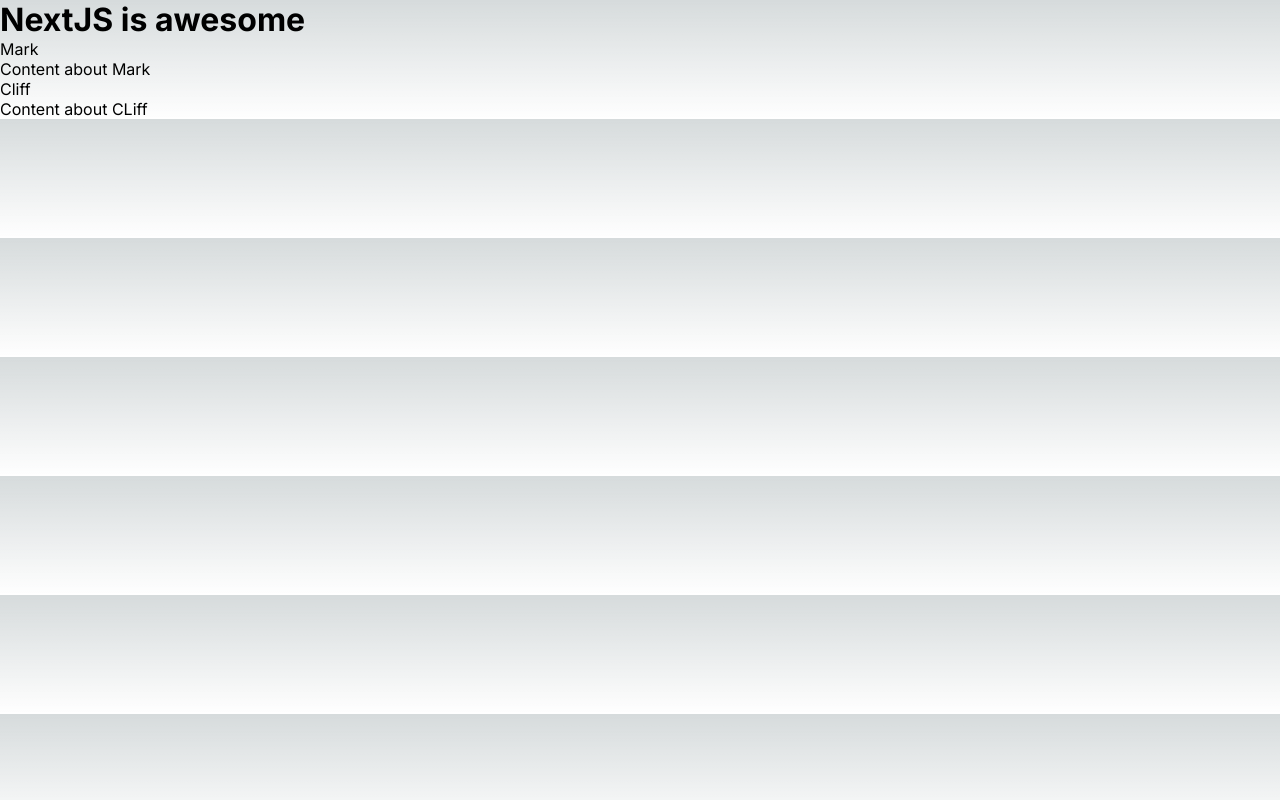
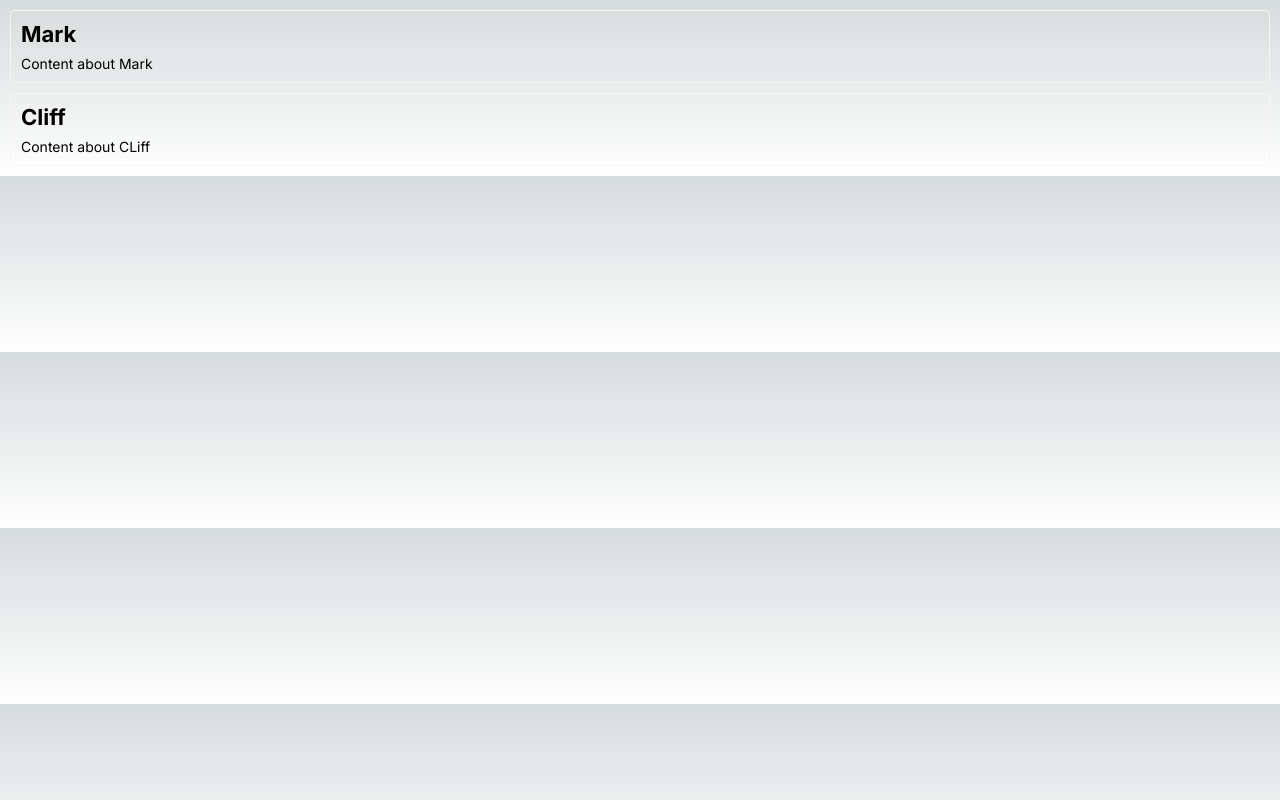
Before and after one commit to dimadidyk0/learn-nexjs, a Next.js app: page /awesome in a window 1280 px wide. Built offline with nearby package versions, Linux system fonts and the light colour scheme.

Commit message:
lesson: css styling

```diff
--- a/src/app/awesome/page.tsx
+++ b/src/app/awesome/page.tsx
@@ -5,7 +5,6 @@
 export default function AwesomePage() {
   return (
     <main>
-      <h1>NextJS is awesome</h1>
       <Post author="Mark" content="Content about Mark" />
       <Post author="Cliff" content="Content about CLiff" />
     </main>
--- /dev/null
+++ b/src/components/Post.module.css
@@ -0,0 +1,16 @@
+.root {
+  border: 1px solid whitesmoke;
+  border-radius: 4px;
+  margin: 10px;
+  padding: 10px;
+}
+
+.title {
+  font-size: 22px;
+  font-weight: bold;
+  margin-bottom: 8px;
+}
+
+.content {
+  font-size: 14px;
+}
--- a/src/components/Post.tsx
+++ b/src/components/Post.tsx
@@ -1,4 +1,5 @@
 import React from 'react'
+import s from './Post.module.css';
 
 const names: string[] = ['Jack', 'Patrick'];
 
@@ -9,9 +10,9 @@
 
 export default function Post({ author, content}: Props) {
   return (
-    <div>
-      <p>{author}</p>
-      <p>{content}</p>
+    <div className={s.root}>
+      <p className={s.title}>{author}</p>
+      <p className={s.content}>{content}</p>
     </div>
   )
 }
```
